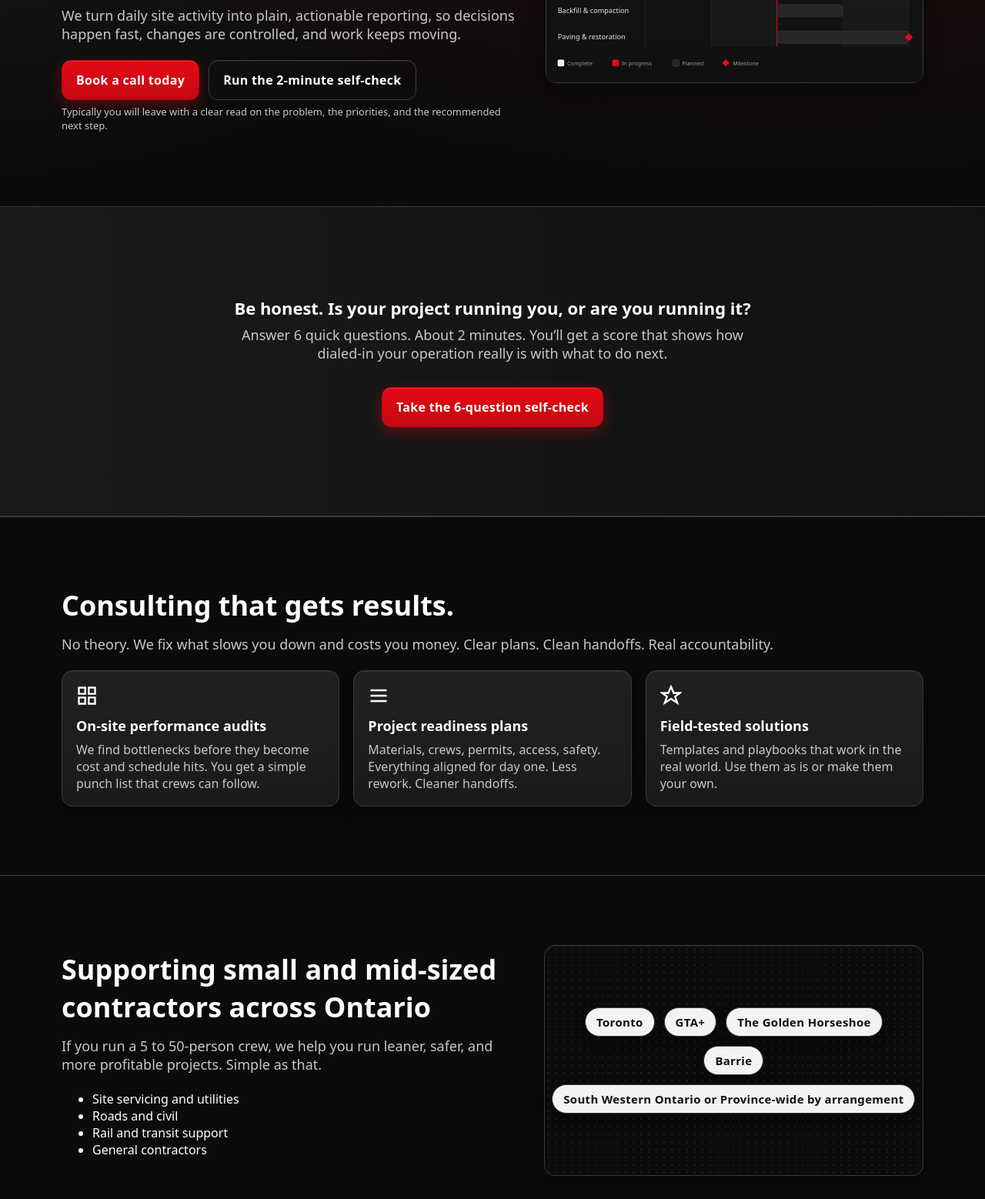
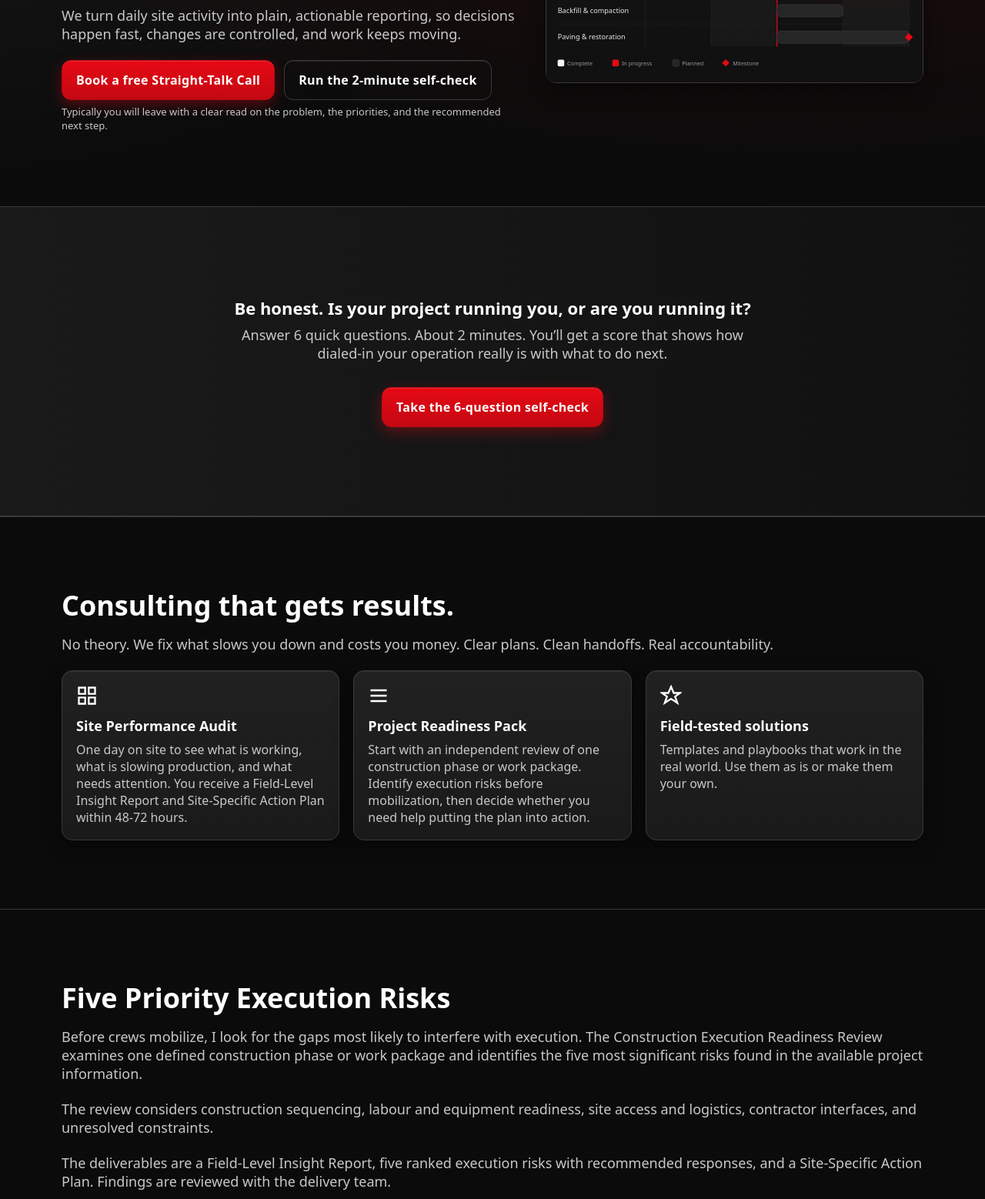
Before and after one commit to neilbeaven/sitestrategiesintro, a plain HTML site: page index.html in a window 1280 px wide. Shown: the part 402-1960 px from the top of the page at 77% size. Drawn offline with Linux system fonts and the light colour scheme; a script that the page names is missing.

Commit message:
SS-03: Principal, L2 Stage A/B, Five Priority Risks, universal pricing copy

```diff
--- a/index.html
+++ b/index.html
@@ -5,21 +5,21 @@
   <meta name="viewport" content="width=device-width, initial-scale=1" />
 
   <title>Site Strategies | Field Performance Consulting for Ontario Contractors</title>
-  <meta name="description" content="Helping Ontario contractors win more jobs, avoid delays, and boost profitability. Practical, on-site consulting powered by nearly 20 years of field leadership." />
+  <meta name="description" content="Helping Ontario contractors build stronger field operations. Practical consulting, on site and from your project documents, backed by 20 years of heavy civil and transit delivery." />
   <meta name="theme-color" content="#0B0B0B" />
 
   <link rel="icon" href="assets/SiteStrategiesLogo.png" sizes="512x512" type="image/png" />
   <link rel="apple-touch-icon" href="assets/SiteStrategiesLogo.png" />
 
   <meta property="og:title" content="Site Strategies | Field Performance Consulting for Ontario Contractors" />
-  <meta property="og:description" content="Practical, on-site consulting that fixes problems where they happen: on site." />
+  <meta property="og:description" content="Practical consulting that fixes problems where they happen, on site or from your project documents." />
   <meta property="og:type" content="website" />
   <meta property="og:image" content="https://neilbeaven.github.io/sitestrategiesintro/assets/SiteStrategiesLogo.png" />
   <meta property="og:url" content="https://neilbeaven.github.io/sitestrategiesintro/" />
 
   <meta name="twitter:card" content="summary_large_image" />
   <meta name="twitter:title" content="Consulting That Gets Results" />
-  <meta name="twitter:description" content="Practical, on-site consulting powered by nearly 20 years of field leadership." />
+  <meta name="twitter:description" content="Practical field consulting backed by 20 years of heavy civil and transit delivery." />
   <meta name="twitter:image" content="https://neilbeaven.github.io/sitestrategiesintro/assets/SiteStrategiesLogo.png" />
 
   <script type="application/ld+json">{"@context":"https://schema.org","@type":"Organization","name":"Site Strategies","url":"https://neilbeaven.github.io/sitestrategiesintro/","logo":"https://neilbeaven.github.io/sitestrategiesintro/assets/SiteStrategiesLogo.png","sameAs":["https://www.linkedin.com/in/neilbeaven"]}</script>
@@ -268,7 +268,7 @@
         <a href="#what">What we do</a><a href="#who">Who we help</a><a href="#services">Services</a><a href="#programs">Programs</a><a href="#how">How it works</a><a href="#proof">Proof</a><a href="#contact">Contact</a>
       </nav>
       <div class="actions">
-        <a class="btn" href="https://calendly.com/neilbeaven1/short-intro-video-call-to-discuss-opportunities" target="_blank" rel="noopener"><span class="full">Book a call today</span><span class="short">Book a call</span></a>
+        <a class="btn" href="https://calendly.com/neilbeaven1/short-intro-video-call-to-discuss-opportunities" target="_blank" rel="noopener"><span class="full">Book a free Straight-Talk Call</span><span class="short">Book a call</span></a>
 
         <!-- Quiet desktop icons -->
         <a class="icon-btn" href="mailto:neilbeaven1@gmail.com" aria-label="Email us">
@@ -285,7 +285,7 @@
 
   <nav id="mobileDrawer" class="mobile-drawer" aria-hidden="true" aria-label="Mobile">
     <a href="#what">What we do</a><a href="#who">Who we help</a><a href="#services">Services</a><a href="#programs">Programs</a><a href="#how">How it works</a><a href="#proof">Proof</a><a href="#contact">Contact</a>
-    <a class="btn" href="https://calendly.com/neilbeaven1/short-intro-video-call-to-discuss-opportunities" target="_blank" rel="noopener">Book a call today</a>
+    <a class="btn" href="https://calendly.com/neilbeaven1/short-intro-video-call-to-discuss-opportunities" target="_blank" rel="noopener">Book a free Straight-Talk Call</a>
     <!-- Styled utility buttons on mobile -->
     <a class="btn linkedin" href="https://www.linkedin.com/in/neilbeaven" target="_blank" rel="noopener">
       <svg class="ico" viewBox="0 0 24 24" fill="none" stroke="currentColor" stroke-width="2" aria-hidden="true"><path d="M4 4h16v16H4z"/><path d="M8 17V9m0-3h0M12 17v-4a3 3 0 0 1 6 0v4"/></svg>
@@ -300,12 +300,12 @@
   <section class="hero" id="top">
     <div class="container inner">
       <div>
-        <div id="quizNote" class="quiz-note" aria-live="polite" style="display:none">Thanks for completing the self-check. <a class="inline-link" href="#services">Start at Services</a> or <a class="inline-link" href="https://calendly.com/neilbeaven1/short-intro-video-call-to-discuss-opportunities" target="_blank" rel="noopener">book a call today</a>.</div>
+        <div id="quizNote" class="quiz-note" aria-live="polite" style="display:none">Thanks for completing the self-check. <a class="inline-link" href="#services">Start at Services</a> or <a class="inline-link" href="https://calendly.com/neilbeaven1/short-intro-video-call-to-discuss-opportunities" target="_blank" rel="noopener">book a free Straight-Talk Call</a>.</div>
         <div class="kicker">Close the field-office gap.</div>
         <h1>Give owners clean facts, and crews clear direction.</h1>
         <p class="sub">We turn daily site activity into plain, actionable reporting, so decisions happen fast, changes are controlled, and work keeps moving.</p>
         <div class="cta-row">
-          <a class="btn" href="https://calendly.com/neilbeaven1/short-intro-video-call-to-discuss-opportunities" target="_blank" rel="noopener">Book a call today</a>
+          <a class="btn" href="https://calendly.com/neilbeaven1/short-intro-video-call-to-discuss-opportunities" target="_blank" rel="noopener">Book a free Straight-Talk Call</a>
           <a class="btn secondary" href="#questionnaire" onclick="openQuestionnaire(event)">Run the 2-minute self-check</a>
         </div>
         <p class="micro">Typically you will leave with a clear read on the problem, the priorities, and the recommended next step.</p>
@@ -331,18 +331,29 @@
       <h2>Consulting that gets results.</h2>
       <p class="lead">No theory. We fix what slows you down and costs you money. Clear plans. Clean handoffs. Real accountability.</p>
       <div class="grid-3">
-        <article class="tile"><svg class="icon" viewBox="0 0 24 24" fill="none" stroke="currentColor" stroke-width="2" aria-hidden="true"><path d="M3 3h7v7H3zM14 3h7v7h-7zM14 14h7v7h-7zM3 14h7v7H3z"/></svg><h3>On-site performance audits</h3><p>We find bottlenecks before they become cost and schedule hits. You get a simple punch list that crews can follow.</p></article>
-        <article class="tile"><svg class="icon" viewBox="0 0 24 24" fill="none" stroke="currentColor" stroke-width="2" aria-hidden="true"><path d="M3 12h18M3 6h18M3 18h18"/></svg><h3>Project readiness plans</h3><p>Materials, crews, permits, access, safety. Everything aligned for day one. Less rework. Cleaner handoffs.</p></article>
+        <article class="tile"><svg class="icon" viewBox="0 0 24 24" fill="none" stroke="currentColor" stroke-width="2" aria-hidden="true"><path d="M3 3h7v7H3zM14 3h7v7h-7zM14 14h7v7h-7zM3 14h7v7H3z"/></svg><h3>Site Performance Audit</h3><p>One day on site to see what is working, what is slowing production, and what needs attention. You receive a Field-Level Insight Report and Site-Specific Action Plan within 48-72 hours.</p></article>
+        <article class="tile"><svg class="icon" viewBox="0 0 24 24" fill="none" stroke="currentColor" stroke-width="2" aria-hidden="true"><path d="M3 12h18M3 6h18M3 18h18"/></svg><h3>Project Readiness Pack</h3><p>Start with an independent review of one construction phase or work package. Identify execution risks before mobilization, then decide whether you need help putting the plan into action.</p></article>
         <article class="tile"><svg class="icon" viewBox="0 0 24 24" fill="none" stroke="currentColor" stroke-width="2" aria-hidden="true"><path d="M12 2l3 7h7l-5.5 4 2.5 7-7-4.5L5 20l2.5-7L2 9h7z"/></svg><h3>Field-tested solutions</h3><p>Templates and playbooks that work in the real world. Use them as is or make them your own.</p></article>
       </div>
+    </div>
+  </section>
+
+  <section id="risks">
+    <div class="container">
+      <h2>Five Priority Execution Risks</h2>
+      <p class="lead">Before crews mobilize, I look for the gaps most likely to interfere with execution. The Construction Execution Readiness Review examines one defined construction phase or work package and identifies the five most significant risks found in the available project information.</p>
+      <p class="lead">The review considers construction sequencing, labour and equipment readiness, site access and logistics, contractor interfaces, and unresolved constraints.</p>
+      <p class="lead">The deliverables are a Field-Level Insight Report, five ranked execution risks with recommended responses, and a Site-Specific Action Plan. Findings are reviewed with the delivery team.</p>
+      <p class="lead">The review is completed within five business days from receipt of the agreed documents. The objective is not another lengthy report. It is a clear understanding of what needs attention before the work begins.</p>
+      <div class="cta-row"><a class="btn" href="https://calendly.com/neilbeaven1/short-intro-video-call-to-discuss-opportunities" target="_blank" rel="noopener">Book a free Straight-Talk Call</a></div>
     </div>
   </section>
 
   <section id="who" class="alt">
     <div class="container who">
       <div>
-        <h2>Supporting small and mid-sized contractors across Ontario</h2>
-        <p class="lead">If you run a 5 to 50-person crew, we help you run leaner, safer, and more profitable projects. Simple as that.</p>
+        <h2>Helping Ontario contractors build stronger operations</h2>
+        <p class="lead">Our main focus is helping smaller and mid-sized contractors, often with teams of 5 to 50 people, build the systems and field leadership needed to take on larger, more complex work. We also support established general contractors, specialty subcontractors, and construction managers who need experienced help with a specific project or construction challenge.</p>
         <ul><li>Site servicing and utilities</li><li>Roads and civil</li><li>Rail and transit support</li><li>General contractors</li></ul>
       </div>
       <div class="mapbox" aria-hidden="true">
@@ -360,19 +371,19 @@
   <section id="services">
     <div class="container">
       <h2>Direct services we deliver</h2>
-      <p class="lead">Hands-on, on-site packages to improve flow, safety, and output. Not sure where to start? The intro call highlights 2–3 of these plays for your job.</p>
+      <p class="lead">Practical support for projects in planning, mobilization, or active construction. Some work starts with a site visit. Other work starts with reviewing the plan before crews mobilize. We will identify the right approach during the free Straight-Talk Call.</p>
       <div class="grid-3">
         <article class="tile"><span class="svc-num">01</span><h3>Daily production board and huddle</h3><p>Simple visual targets, variances, and next-day prep that crews actually use.</p><p class="micro">Measured by: planned vs actual production, and crew standby hours.</p></article>
         <article class="tile"><span class="svc-num">02</span><h3>Two-week lookahead and procurement</h3><p>Line up materials, subs, permits, and access so work does not stall.</p><p class="micro">Measured by: stalled work from missing materials, subs, permits, or access.</p></article>
         <article class="tile"><span class="svc-num">03</span><h3>Task planning sheets and crew briefs</h3><p>Clear method, hazards, interfaces, and done-looks-like for each task.</p><p class="micro">Measured by: rework and repeat instructions on the same task.</p></article>
-        <article class="tile"><span class="svc-num">04</span><h3>Pre-job readiness pack</h3><p>Permits, locates, access, utilities, and traffic all coordinated before day one.</p><p class="micro">Measured by: avoidable remobilization and day-one delays.</p></article>
+        <article class="tile"><span class="svc-num">04</span><h3>Project Readiness Pack: Implementation</h3><p>Turn readiness findings into practical site preparation. Coordinate the agreed permits, locates, access, utility interfaces, traffic requirements, resources, and crew handoffs before work begins.</p><p class="micro">Measured by: readiness actions completed, unresolved constraints, and avoidable day-one delays.</p></article>
         <article class="tile"><span class="svc-num">05</span><h3>Safety documentation tune-up</h3><p>JHAs, FLHAs, toolbox talks, and close-out logs that match the work on site.</p><p class="micro">Measured by: documentation gaps found at inspection or close-out.</p></article>
         <article class="tile"><span class="svc-num">06</span><h3>Incident investigation</h3><p>Calm fact-finding, clear actions, and plain-language reporting.</p><p class="micro">Measured by: repeat incidents and open actions closed.</p></article>
         <article class="tile"><span class="svc-num">07</span><h3>Utility locates and permit orchestration</h3><p>Coordinate One Call, utilities, and agencies so field work can proceed.</p><p class="micro">Measured by: standby time waiting on locates and permits.</p></article>
         <article class="tile"><span class="svc-num">08</span><h3>Work area and interface mapping</h3><p>Traffic layouts, laydown, and interface maps that reduce clashes.</p><p class="micro">Measured by: clashes and rework at interfaces.</p></article>
         <article class="tile"><span class="svc-num">09</span><h3>Onboarding and role clarity</h3><p>Simple briefings and checklists so new hands and subs plug in fast.</p><p class="micro">Measured by: time for new hands and subs to reach full production.</p></article>
       </div>
-      <div class="cta-row" style="margin-top:16px"><a class="btn" href="https://calendly.com/neilbeaven1/short-intro-video-call-to-discuss-opportunities" target="_blank" rel="noopener">Not sure which play fits? Book a call today</a></div>
+      <div class="cta-row" style="margin-top:16px"><a class="btn" href="https://calendly.com/neilbeaven1/short-intro-video-call-to-discuss-opportunities" target="_blank" rel="noopener">Not sure where to start? Book a free Straight-Talk Call</a></div>
     </div>
   </section>
 
@@ -436,9 +447,9 @@
     <div class="container">
       <h2>How it works</h2>
       <div class="steps">
-        <div class="step"><h3>1. Free Straight-Talk Call</h3><p>30 minutes to understand the work and outline the best next steps.</p></div>
-        <div class="step"><h3>2. On-site walkthrough and quick hits</h3><p>Spot bottlenecks, align near-term plan, and capture actions while we are there.</p></div>
-        <div class="step"><h3>3. Simple plan and follow-through</h3><p>Owners, dates, and visuals. We turn boards, briefs, and lookaheads around in 48–72 hours.</p></div>
+        <div class="step"><h3>1. Free Straight-Talk Call</h3><p>A 30-minute conversation to understand the project, agree on the appropriate service, and confirm scope, timing, and price before work starts.</p></div>
+        <div class="step"><h3>2. Review the work</h3><p>For a Site Performance Audit, we start on site. For a Construction Execution Readiness Review, we start with the agreed project documents and a defined construction phase or work package.</p></div>
+        <div class="step"><h3>3. Findings and practical next steps</h3><p>Receive a Field-Level Insight Report and Site-Specific Action Plan. Standard site audits are delivered within 48-72 hours. Readiness reviews take five business days from receipt of the agreed documents. Further implementation support is separately scoped.</p></div>
       </div>
     </div>
   </section>
@@ -448,8 +459,8 @@
       <h2>About and credibility</h2>
 
       <div class="tile">
-        <h3 style="margin-top:0">Neil Beaven, Founder</h3>
-        <p class="lead">Experienced Superintendent and founder of Site Strategies, with nearly 20 years on Ontario civil and transit jobs. I help small and mid-sized contractors run steadier, safer, more profitable sites.</p>
+        <h3 style="margin-top:0">Neil Beaven, Principal</h3>
+        <p class="lead">I am Neil Beaven, Principal of Site Strategies. I have spent 20 years working in heavy civil construction, transportation, transit, and major infrastructure projects. My experience includes ONxpress GO Expansion, the Ontario Line, and GFL's $52-million Jane and Wilson program, where I led a field team of more than 60 people. I bring that experience to contractors who want stronger field operations, better planning, and the ability to take on more work without losing control of delivery.</p>
         <ul>
           <li><strong>Changed conditions, handled properly:</strong> I read the situation fast, set out clear facts on scope, time, and cost, and get decisions made.</li>
           <li><strong>Production and flow:</strong> simple daily routines, clean handoffs, and practical visuals that crews actually follow.</li>
```
